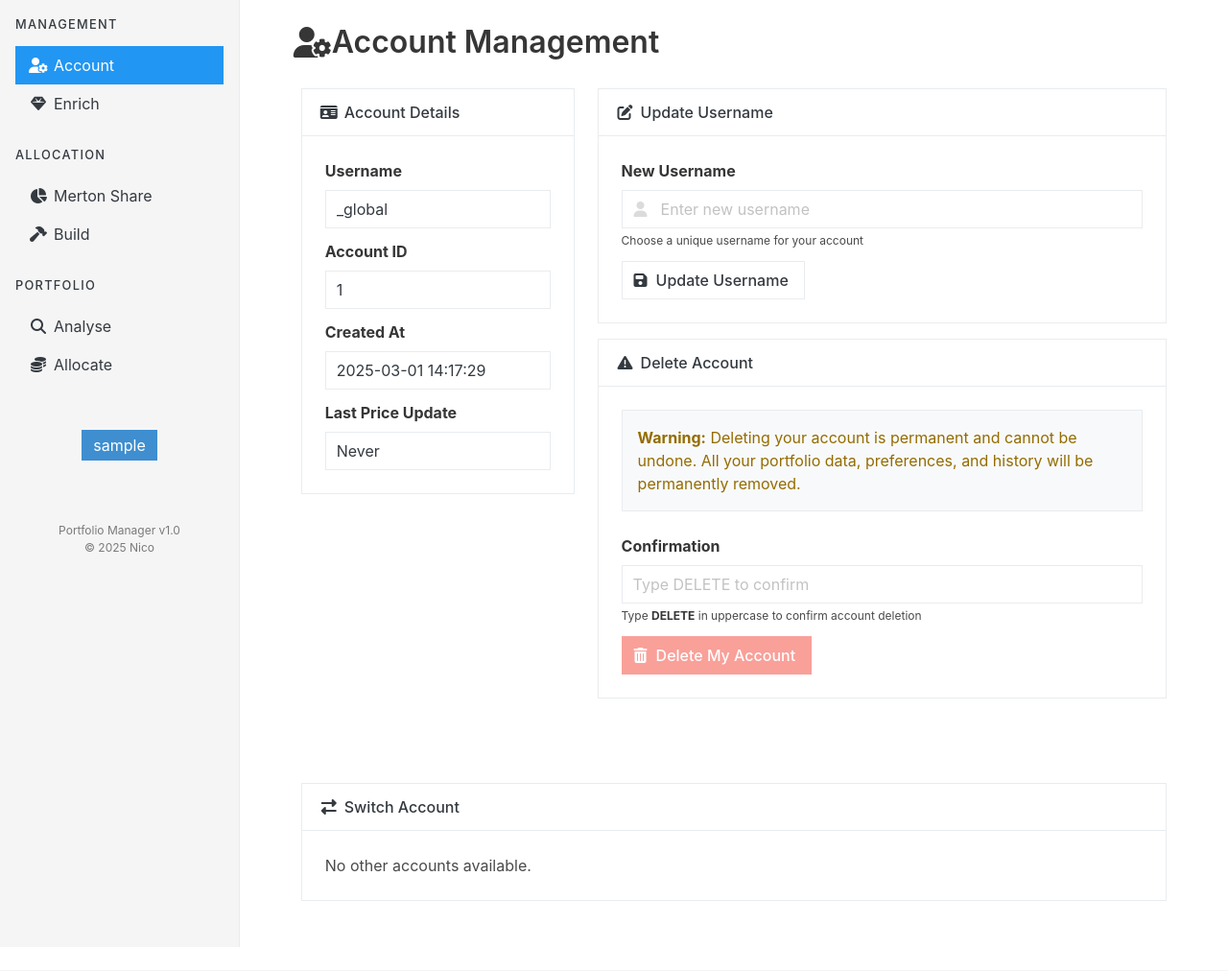
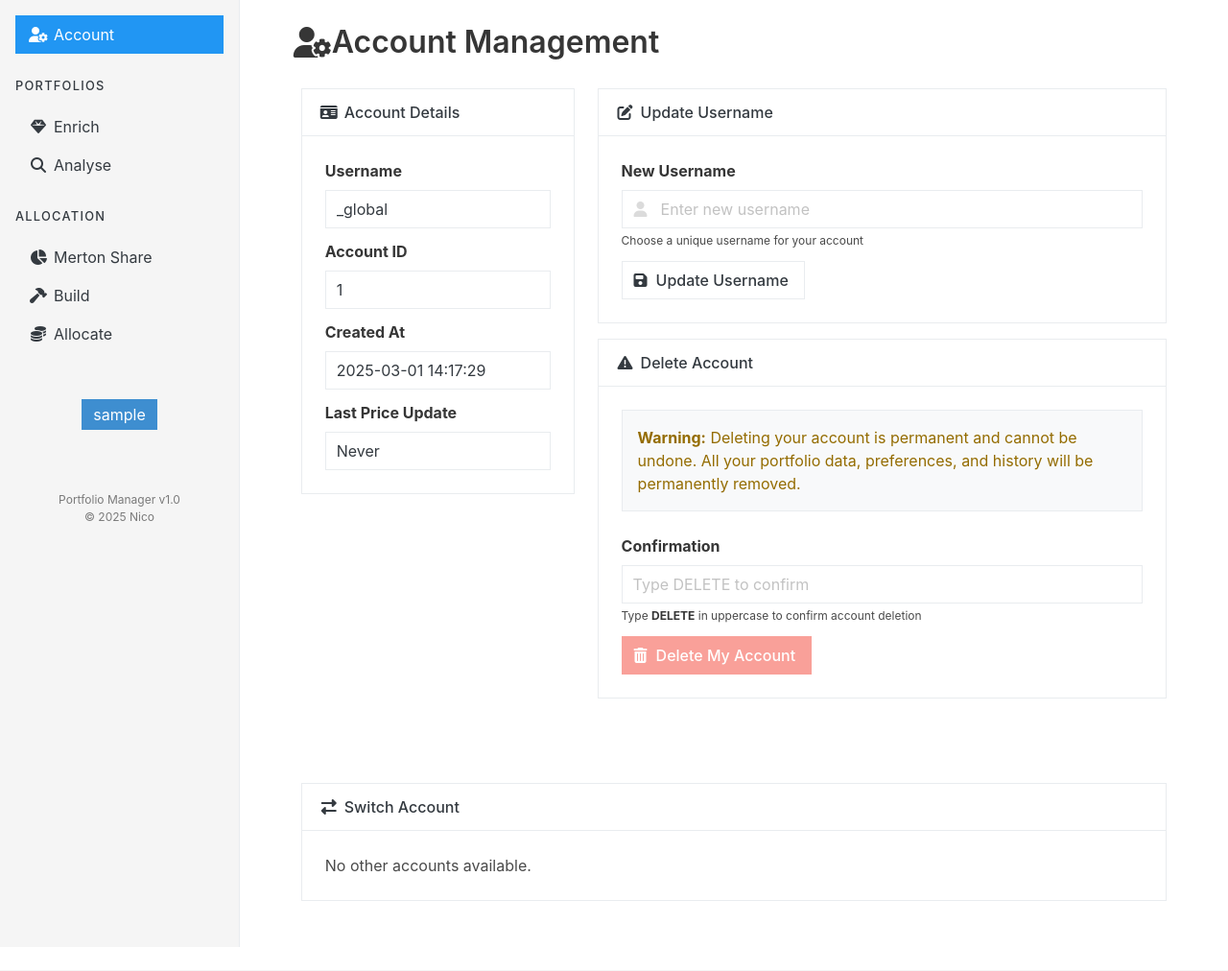
Before and after one commit to icon3333/portfolio_rebalancer, a Flask app: page /account/ in a window 1280 px wide. Shown: the part 56-1068 px from the top of the page at 96% size. Run offline with Flask 3, Linux system fonts and the light colour scheme; the visitor is signed in with stand-in values (Sample User, id 1); data comes from the database, SQL or seed files in the repository; some libraries are stand-ins or nearby versions.

Commit message:
start improving Analyse

```diff
--- a/templates/components/sidebar.html
+++ b/templates/components/sidebar.html
@@ -1,8 +1,5 @@
 <aside class="menu p-4 has-background-light" style="height: 100%; min-height: calc(100vh - 3.25rem);">
     {% if session.account_id %}
-    <p class="menu-label">
-        Management
-    </p>
     <ul class="menu-list">
         <li>
             <a href="{{ url_for('account.index') }}" class="{{ 'is-active' if request.endpoint == 'account.index' }}">
@@ -14,6 +11,12 @@
                 </span>
             </a>
         </li>
+    </ul>
+
+    <p class="menu-label mt-5">
+        Portfolios
+    </p>
+    <ul class="menu-list">
         <li>
             <a href="{{ url_for('portfolio.enrich') }}" class="{{ 'is-active' if request.endpoint == 'portfolio.enrich' }}">
                 <span class="icon-text">
@@ -21,6 +24,16 @@
                         <i class="fas fa-gem"></i>
                     </span>
                     <span>Enrich</span>
+                </span>
+            </a>
+        </li>
+        <li>
+            <a href="{{ url_for('analysis.index') }}" class="{{ 'is-active' if request.endpoint == 'analysis.index' }}">
+                <span class="icon-text">
+                    <span class="icon">
+                        <i class="fas fa-search"></i>
+                    </span>
+                    <span>Analyse</span>
                 </span>
             </a>
         </li>
@@ -47,22 +60,6 @@
                         <i class="fas fa-hammer"></i>
                     </span>
                     <span>Build</span>
-                </span>
-            </a>
-        </li>
-    </ul>
-
-    <p class="menu-label mt-5">
-        Portfolio
-    </p>
-    <ul class="menu-list">
-        <li>
-            <a href="{{ url_for('analysis.index') }}" class="{{ 'is-active' if request.endpoint == 'analysis.index' }}">
-                <span class="icon-text">
-                    <span class="icon">
-                        <i class="fas fa-search"></i>
-                    </span>
-                    <span>Analyse</span>
                 </span>
             </a>
         </li>
```
